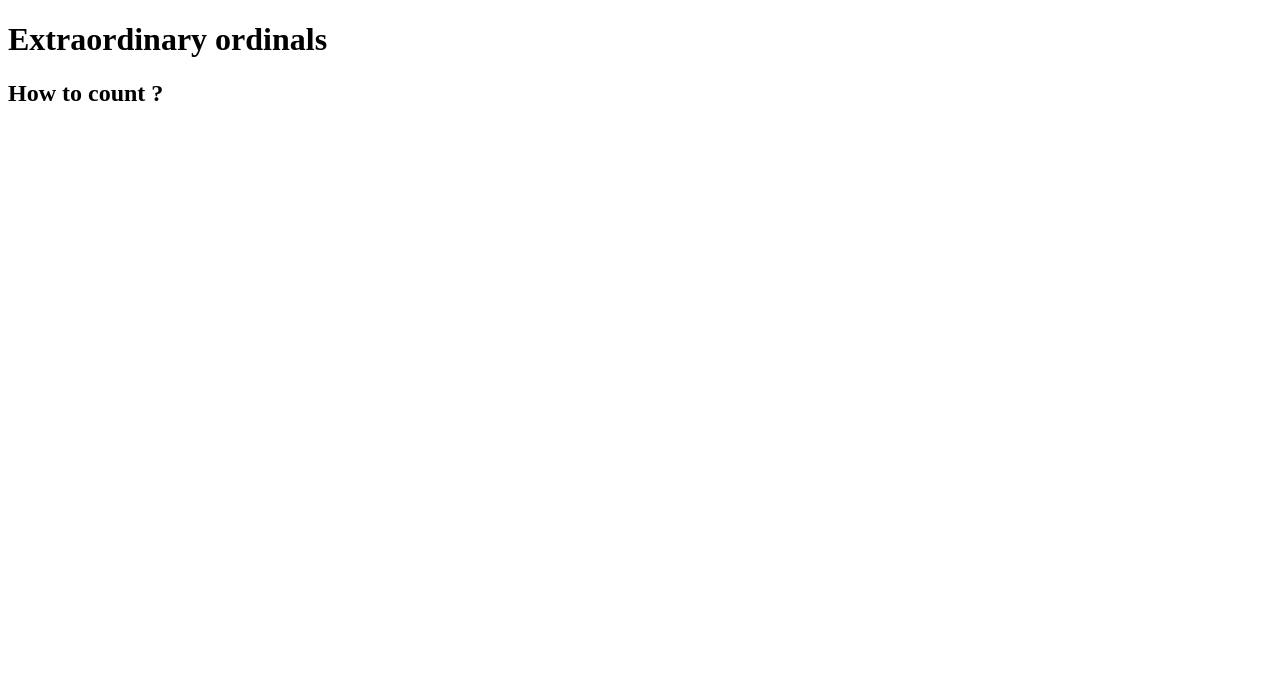
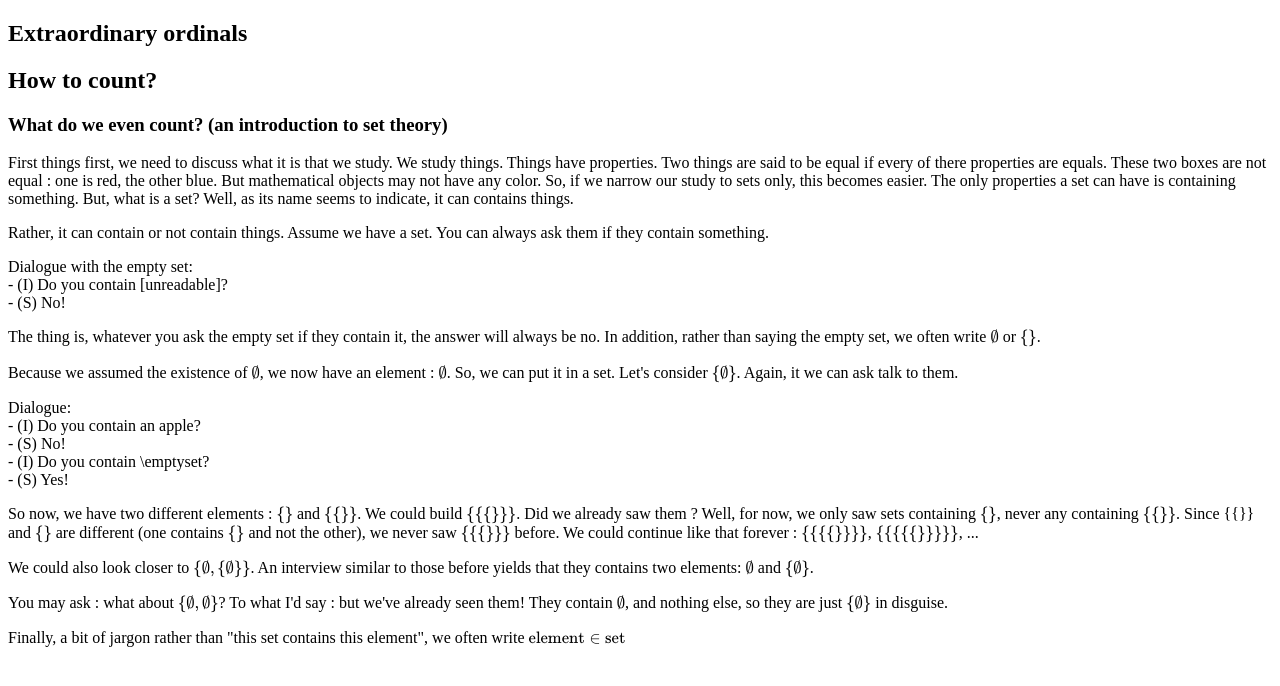
Before and after one commit to GLenPL/some2, a plain HTML site: page index.html in a window 1280 px wide. Drawn offline with nearby package versions, Linux system fonts and the light colour scheme.

Commit message:
modifié :         README.md 	modifié :         index.html

```diff
--- a/index.html
+++ b/index.html
@@ -5,7 +5,52 @@
 		<script id="MathJax-script" async src="https://cdn.jsdelivr.net/npm/mathjax@3/es5/tex-mml-chtml.js"></script>
 	</head>
 	<body>
-	<h1>Extraordinary ordinals</h1>
-	<h2>How to count ?</h2>
+		<section id="principale">
+			<h1>
+				Extraordinary ordinals
+			</h1>
+			<h2>
+				How to count?
+			</h2>
+			<h3>
+				What do we even count? (an introduction to set theory)
+			</h3>
+			<p>
+				First things first, we need to discuss what it is that we study. We study things. Things have properties. Two things are said to be equal if every of there properties are equals. These two boxes are not equal : one is red, the other blue. But mathematical objects may not have any color. So, if we narrow our study to sets only, this becomes easier. The only properties a set can have is containing something. But, what is a set? Well, as its name seems to indicate, it can contains things.
+			</p>
+			<p>
+				Rather, it can contain or not contain things. Assume we have a set. You can always ask them if they contain something.
+			</p>
+			<div class="dialogue">
+				Dialogue with the empty set: <br/>
+				- (I) Do you contain [unreadable]? <br/>
+				- (S) No!
+			</div>
+			<p>
+				The thing is, whatever you ask the empty set if they contain it, the answer will always be no. In addition, rather than saying the empty set, we often write \(\emptyset\) or \(\{\}\).
+			</p>
+			<p>
+				Because we assumed the existence of \( \emptyset \), we now have an element : \(\emptyset\). So, we can put it in a set. Let's consider \(\{\emptyset\}\). Again, it we can ask talk to them.
+			</p>
+			<div class="dialogue">
+				Dialogue:<br/>
+				- (I) Do you contain an apple?<br/>
+				- (S) No!<br/>
+				- (I) Do you contain \emptyset?<br/>
+				- (S) Yes!
+			</div>
+			<p>
+				So now, we have two different elements : \( \{\} \) and \( \{\{\}\} \). We could build \( \{\{\{\}\}\} \). Did we already saw them ? Well, for now, we only saw sets containing \( \{\} \), never any containing \( \{\{\}\} \). Since {{}} and \( \{\} \) are different (one contains \( \{\} \) and not the other), we never saw \( \{\{\{\}\}\} \) before. We could continue like that forever : \( \{\{\{\{\}\}\}\} \), \( \{\{\{\{\{\}\}\}\}\} \), ...
+			</p>
+			<p>
+			We could also look closer to \( \{ \emptyset,\{ \emptyset \}\} \). An interview similar to those before yields that they contains two elements: \(\emptyset\) and \( \{ \emptyset \} \).
+			<p>
+			</p>
+				You may ask : what about \( \{ \emptyset, \emptyset \} \)? To what I'd say : but we've already seen them! They contain \( \emptyset \), and nothing else, so they are just \( \{ \emptyset \} \) in disguise.
+			</p>
+			<p>
+				Finally, a bit of jargon rather than "this set contains this element", we often write \( \mathrm{element} \in \mathrm{set} \)
+			</p>
+		</section>
 	</body>
 </html>
```
Also changed, not shown: 1 other file.
